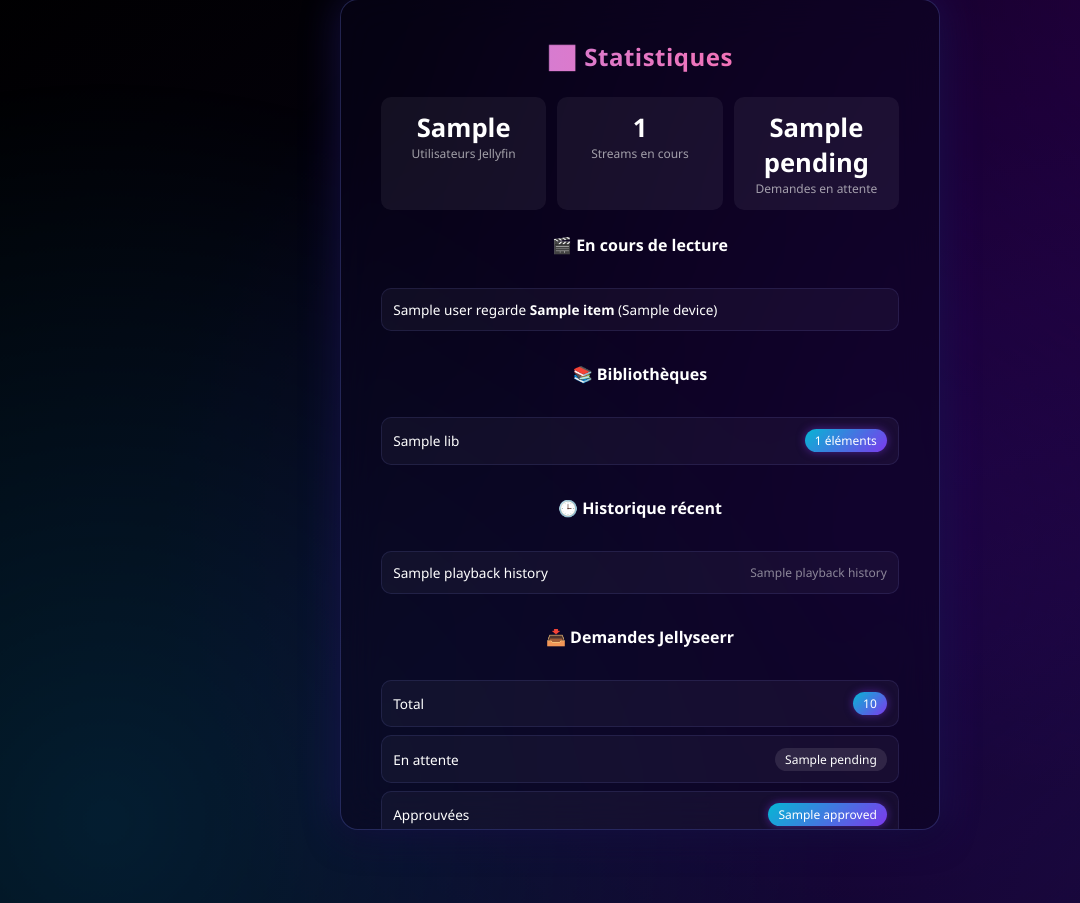
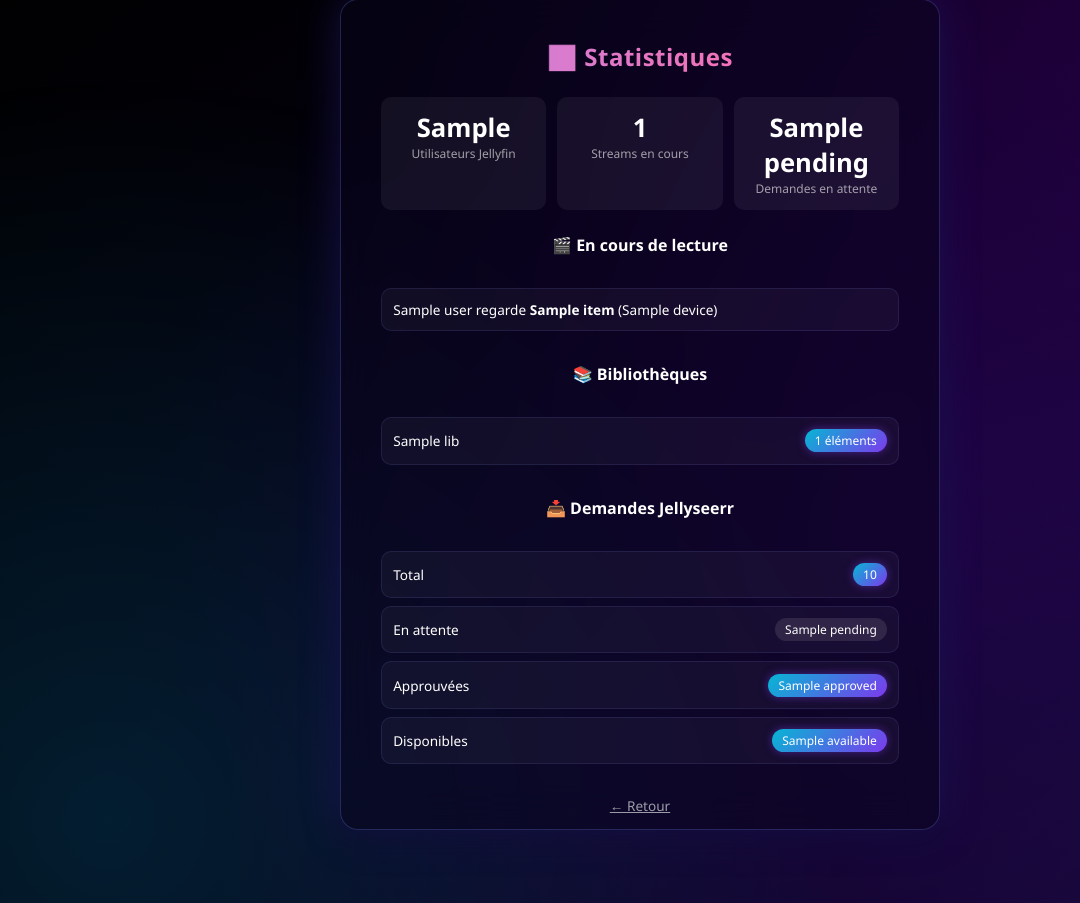
Before and after one commit to maximefontaine01-bit/jellyfin-invite-tool, a Flask app: template templates/stats.html in a window 1280 px wide. Shown: the part 74-977 px from the top of the page, without its empty margins (0-1080 px from the left). Run offline with Flask 3, Linux system fonts and the light colour scheme; the template is opened without the code that fills it: most values are stand-ins (such as "Sample title", 1, 10 or a date in 2020).

Commit message:
Update stats.html

```diff
--- a/templates/stats.html
+++ b/templates/stats.html
@@ -30,9 +30,7 @@
 {% if stats.active_sessions %}
 <ul>
 {% for s in stats.active_sessions %}
-<li>
-<span>{{ s.user }} regarde <strong>{{ s.item }}</strong> ({{ s.device }})</span>
-</li>
+<li><span>{{ s.user }} regarde <strong>{{ s.item }}</strong> ({{ s.device }})</span></li>
 {% endfor %}
 </ul>
 {% else %}
@@ -44,15 +42,6 @@
 <ul>
 {% for lib in stats.libraries %}
 <li><span>{{ lib.name }}</span><span class="badge">{{ lib.count }} éléments</span></li>
-{% endfor %}
-</ul>
-{% endif %}
-
-{% if stats.playback_history %}
-<h3 style="font-size:1rem; margin-top:1.5rem;">🕒 Historique récent</h3>
-<ul>
-{% for h in stats.playback_history %}
-<li><span>{{ h[1] }}</span><span style="font-size:0.75rem; color:rgba(255,255,255,0.5);">{{ h[3] }}</span></li>
 {% endfor %}
 </ul>
 {% endif %}
```
